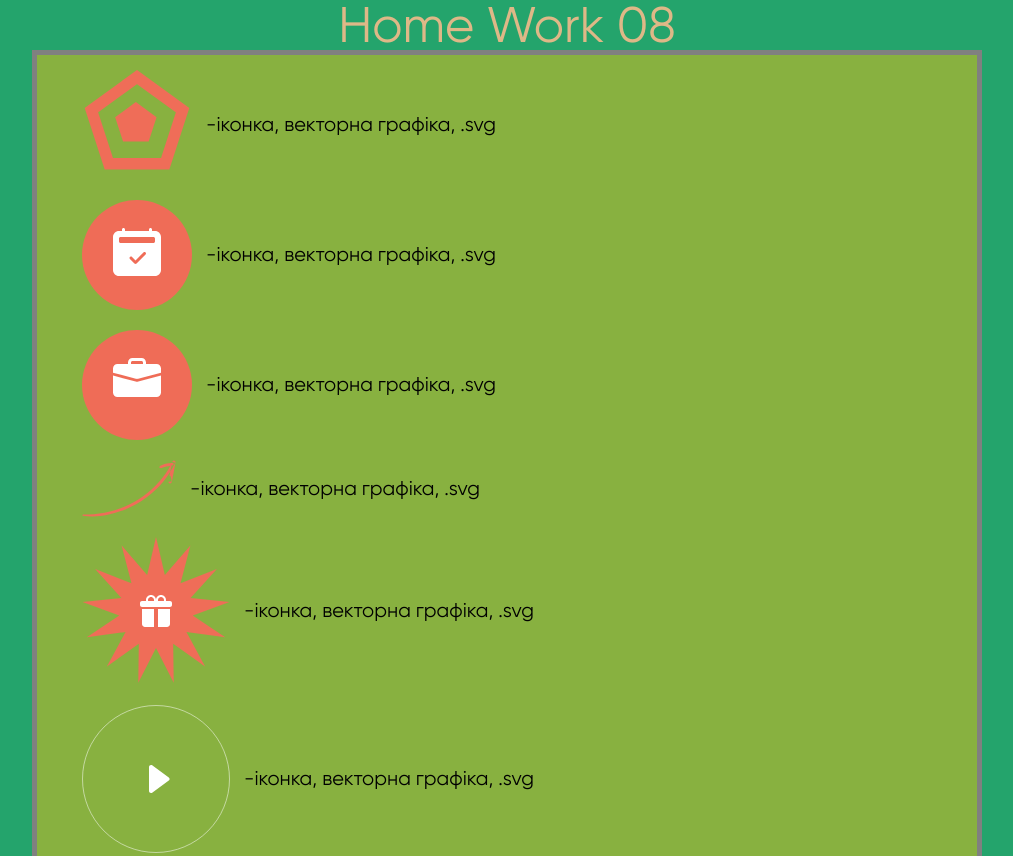
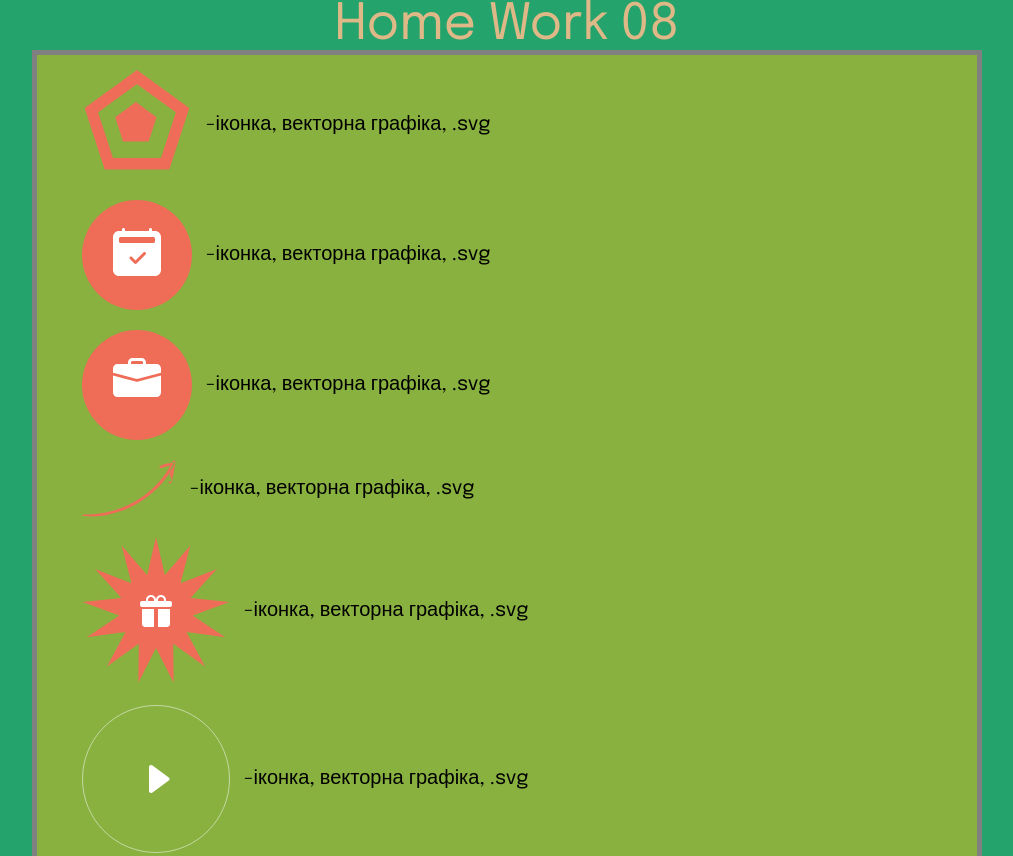
Before and after one commit to AnDregors/lessons, a plain HTML site: page lesson_08/index.html in a window 1280 px wide. Shown: the top 856 px of the page, without its empty margins (133-1146 px from the left). Drawn offline with Linux system fonts and the light colour scheme.

Commit message:
Add files via upload

```diff
--- a/lesson_08/css/style.css
+++ b/lesson_08/css/style.css
@@ -1,7 +1,7 @@
 /* Підключення фрифтів */
 
 /* Google Fonts (Plugin) */
-/* @import url("https://fonts.googleapis.com/css?family=Manrope:regular,500,600,700&display=swap"); */
+@import url("https://fonts.googleapis.com/css?family=Epilogue:regular,400,700,800,900&display=swap");
 
 /* Локальне підключення шрифтів */
 @import url("fonts.css");
@@ -11,7 +11,7 @@
 
 /* Основні стилі */
 body {
-	font-family: "Gilroy", sans-serif;
+	font-family: "Epilogue", sans-serif;
 	background-color: #24a46c;
 	color: #000000;
 }
```
